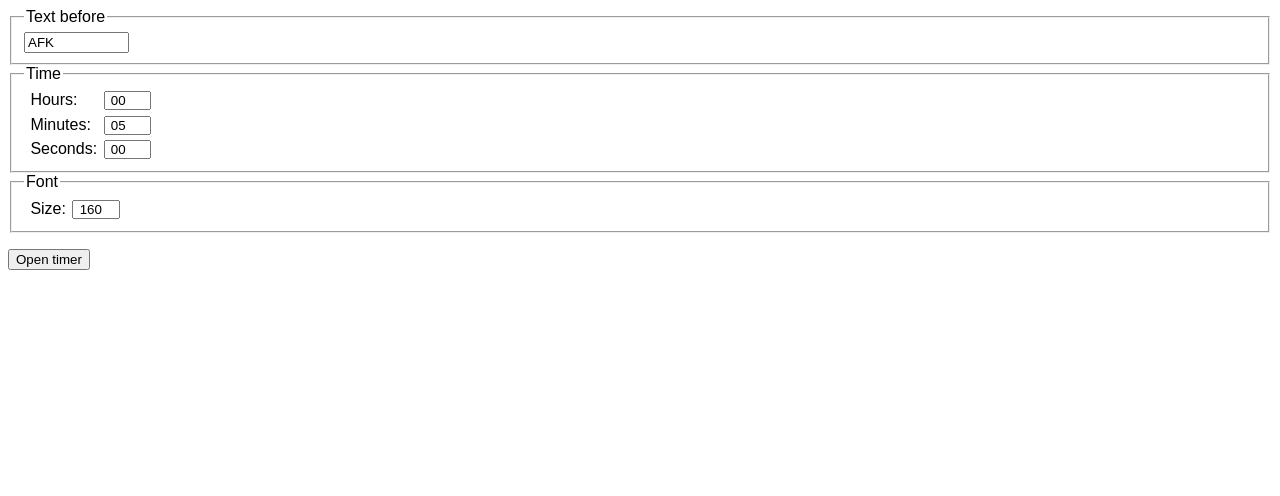
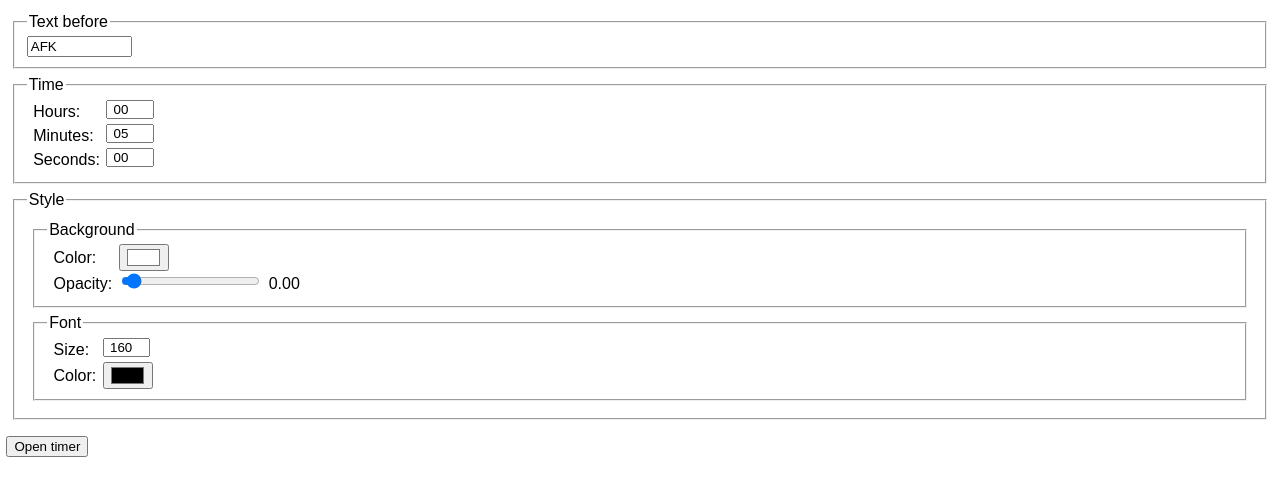
Before and after one commit to AlexWayfer/stream_timer_old, a Vue app: page /#/ in a window 1280 px wide. Shown: the top 496 px of the page. Built offline with nearby package versions, Linux system fonts and the light colour scheme.

Commit message:
Add options for font and background colors
With opacity for background.

```diff
--- a/src/App.vue
+++ b/src/App.vue
@@ -7,6 +7,7 @@
 <style lang="postcss">
 	body {
 		font-family: sans-serif;
+		margin: 0;
 	}
 </style>
 
--- a/src/components/ConfigurationForm.vue
+++ b/src/components/ConfigurationForm.vue
@@ -26,12 +26,43 @@
 		</fieldset>
 
 		<fieldset>
-			<legend>Font</legend>
+			<legend>Style</legend>
 
-			<label>
-				<span>Size:</span>
-				<input size="2" v-model="fontSize" required />
-			</label>
+			<fieldset>
+				<legend>Background</legend>
+
+				<label>
+					<span>Color:</span>
+					<input type="color" v-model="backgroundColor" required />
+				</label>
+
+				<label>
+					<span>Opacity:</span>
+					<input
+						type="range"
+						min="0"
+						max="1"
+						step="0.05"
+						v-model="backgroundOpacity"
+						required
+					/>
+					<span>{{ background.opacity | opacity }}</span>
+				</label>
+			</fieldset>
+
+			<fieldset>
+				<legend>Font</legend>
+
+				<label>
+					<span>Size:</span>
+					<input size="2" v-model="fontSize" required />
+				</label>
+
+				<label>
+					<span>Color:</span>
+					<input type="color" v-model="fontColor" required />
+				</label>
+			</fieldset>
 		</fieldset>
 
 		<p>
@@ -42,6 +73,8 @@
 
 <style>
 	fieldset {
+		margin: 0.4em;
+
 		> label {
 			display: table-row;
 			/* padding: 0.4em 0; */
@@ -50,6 +83,7 @@
 			> input {
 				display: table-cell;
 				padding: 0 0.4em;
+				vertical-align: middle;
 			}
 
 			> span {
@@ -73,8 +107,13 @@ export default {
 			text: {
 				before: 'AFK'
 			},
+			background: {
+				color: '#ffffff',
+				opacity: 0
+			},
 			font: {
-				size: 160
+				size: 160,
+				color: '#000000'
 			}
 		}
 	},
@@ -119,6 +158,26 @@ export default {
 			}
 		},
 
+		backgroundColor: {
+			get() {
+				return this.background.color
+			},
+
+			set(value) {
+				this.background.color = value
+			}
+		},
+
+		backgroundOpacity: {
+			get() {
+				return this.background.opacity
+			},
+
+			set(value) {
+				this.background.opacity = value
+			}
+		},
+
 		fontSize: {
 			get() {
 				return this.font.size
@@ -127,6 +186,22 @@ export default {
 			set(value) {
 				this.font.size = value
 			}
+		},
+
+		fontColor: {
+			get() {
+				return this.font.color
+			},
+
+			set(value) {
+				this.font.color = value
+			}
+		}
+	},
+
+	filters: {
+		opacity(value) {
+			return Number(value).toFixed(2)
 		}
 	},
 
@@ -145,7 +220,12 @@ export default {
 			const routeData = this.$router.resolve(
 				{
 					name: 'timer',
-					query: { time: this.time, text: this.text, font: this.font }
+					query: {
+						time: this.time,
+						text: this.text,
+						font: this.font,
+						background: this.background
+					}
 				}
 			)
 			window.open(routeData.href, '_blank')
--- a/src/views/Configuration.vue
+++ b/src/views/Configuration.vue
@@ -3,6 +3,12 @@
 		<ConfigurationForm />
 	</div>
 </template>
+
+<style>
+	.configuration {
+		padding: 0.4em;
+	}
+</style>
 
 <script>
 // @ is an alias to /src
--- a/src/views/Timer.vue
+++ b/src/views/Timer.vue
@@ -1,5 +1,6 @@
 <template>
 	<div class="timer" v-bind:style="styleObject">
+		<p>
 			{{ text.before }}
 			<span v-if="hours > 0"><span>{{
 				hours | padding
@@ -8,8 +9,20 @@
 			}}</span>:<span>{{
 				seconds | padding
 			}}</span>
+		</p>
 	</div>
 </template>
+
+<style lang="postcss">
+	.timer {
+		width: 100vw;
+		height: 100vh;
+
+		display: flex;
+		justify-content: center;
+		align-items: center;
+	}
+</style>
 
 <script>
 export default {
@@ -17,16 +30,35 @@ export default {
 	props: {
 		time: Object,
 		text: Object,
-		font: Object
+		font: Object,
+		background: Object
 	},
 	data() {
 		return {
 			hours: this.time.hours,
 			minutes: this.time.minutes,
 			seconds: this.time.seconds,
-			interval: null,
+			interval: null
+		}
+	},
+	computed: {
 		styleObject: {
-				fontSize: this.font.size + 'px'
+			get() {
+				return {
+					backgroundColor: this.backgroundColor,
+					fontSize: this.font.size + 'px',
+					color: this.font.color
+				}
+			}
+		},
+		opacityHex: {
+			get() {
+				return Math.floor(this.background.opacity * 255).toString(16)
+			}
+		},
+		backgroundColor: {
+			get() {
+				return this.background.color + this.opacityHex
 			}
 		}
 	},
```
Also changed, not shown: .eslintrc.yaml. Lines whose indentation alone changed are shown as unchanged.
